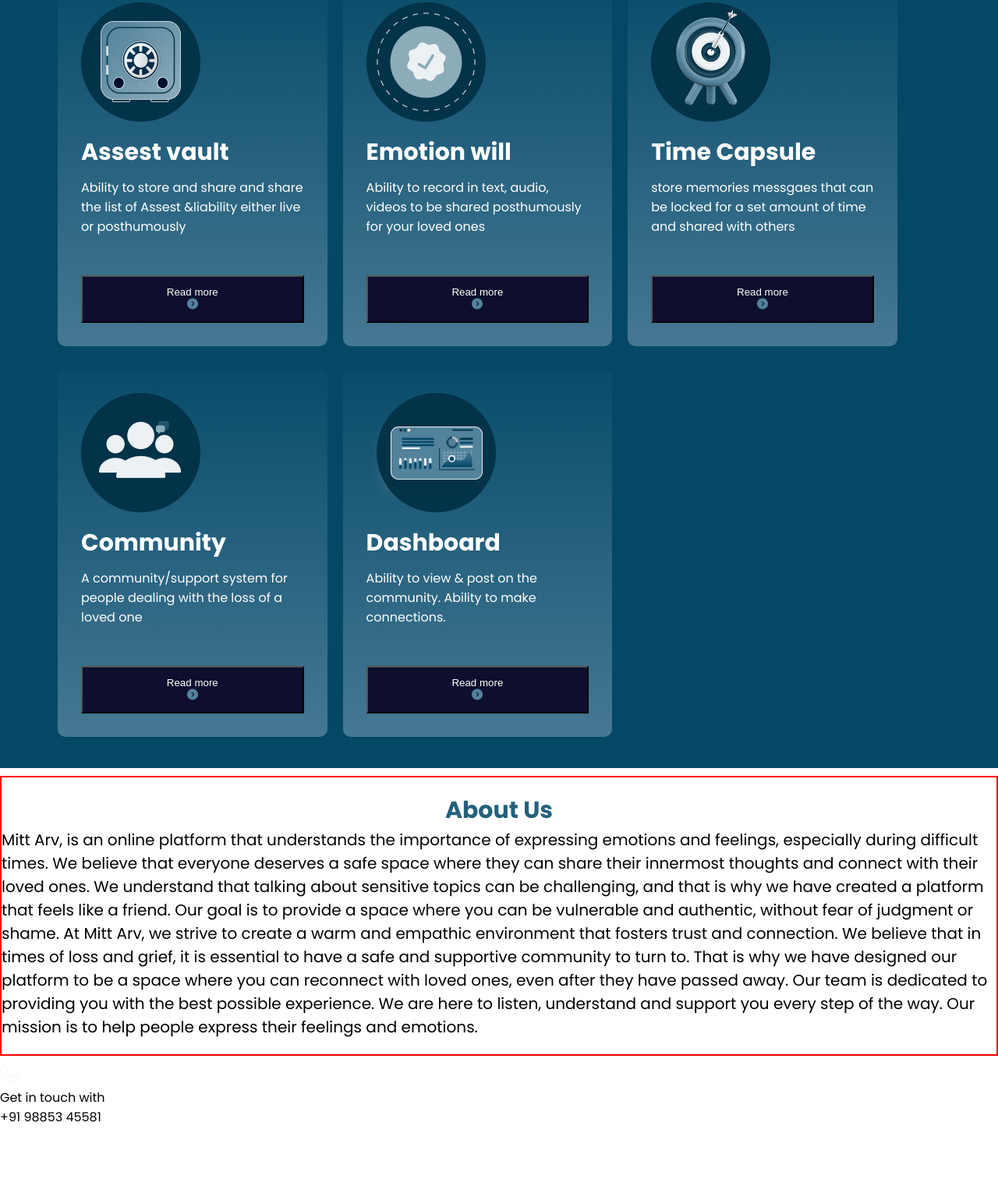
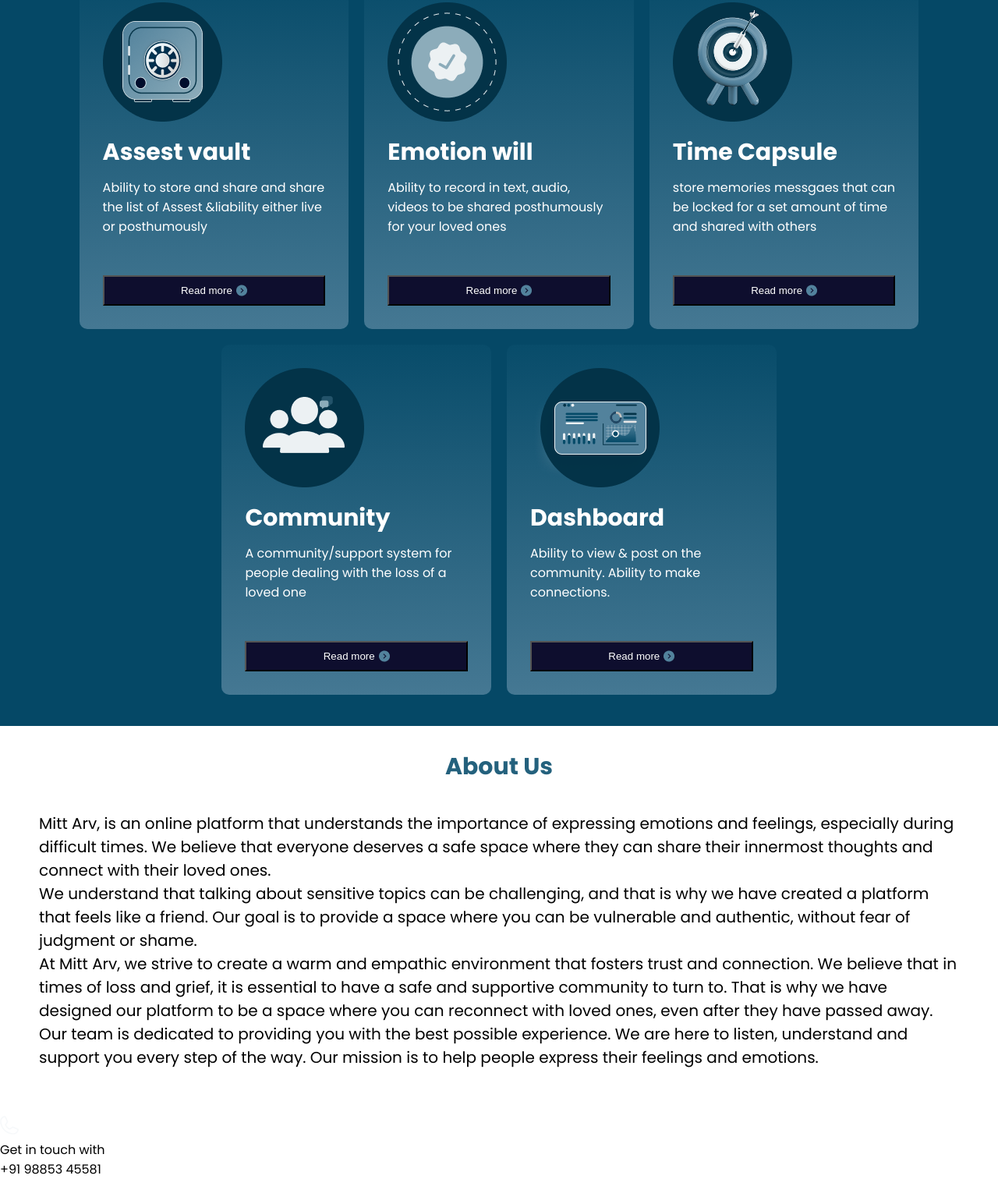
Before and after one commit to Opnex/figma-task, a plain HTML site: page index.html in a window 1280 px wide. Shown: the part 912-2424 px from the top of the page at 78% size. Before the commit the page ends 2357 px from the top, so only its background shows below. Drawn offline with Linux system fonts and the light colour scheme.

Commit message:
changes were made

```diff
--- a/index.html
+++ b/index.html
@@ -73,9 +73,7 @@
                 <button class="button">Read more <img src="/images/read-icon.png" alt=""></button>
                 </div>
             </div>
-        </div>
 
-        <div class="ass2">
             <div class="ass-div">
                 <img src="/images/community-pic.png" alt="box4">
                 <h2>Community</h2>
@@ -94,22 +92,17 @@
                 </div>
             </div>
         </div>
+
+
     </div>
 
         <div class="sub-con3">
             <h2>About Us</h2>
-            <p>Mitt Arv, is an online platform that understands the importance of expressing emotions and feelings, especially during difficult times. We believe that everyone deserves a safe space where they can share their innermost thoughts and connect with their loved ones.
+            <p>Mitt Arv, is an online platform that understands the importance of expressing emotions and feelings, especially during difficult times. We believe that everyone deserves a safe space where they can share their innermost thoughts and connect with their loved ones. <br>
 
+                We understand that talking about sensitive topics can be challenging, and that is why we have created a platform that feels like a friend. Our goal is to provide a space where you can be vulnerable and authentic, without fear of judgment or shame. <br>
 
-
-                We understand that talking about sensitive topics can be challenging, and that is why we have created a platform that feels like a friend. Our goal is to provide a space where you can be vulnerable and authentic, without fear of judgment or shame.
-
-
-
-
-                At Mitt Arv, we strive to create a warm and empathic environment that fosters trust and connection. We believe that in times of loss and grief, it is essential to have a safe and supportive community to turn to. That is why we have designed our platform to be a space where you can reconnect with loved ones, even after they have passed away.
-
-
+                At Mitt Arv, we strive to create a warm and empathic environment that fosters trust and connection. We believe that in times of loss and grief, it is essential to have a safe and supportive community to turn to. That is why we have designed our platform to be a space where you can reconnect with loved ones, even after they have passed away. <br>
 
                 Our team is dedicated to providing you with the best possible experience. We are here to listen, understand and support you every step of the way. Our mission is to help people express their feelings and emotions.</p>
         </div>
--- a/styles.css
+++ b/styles.css
@@ -110,17 +110,12 @@ body {
 }
 .ass {
     display: flex;
+    flex-wrap: wrap;
     width: 90%;
     margin: 10px auto;
     display: flex;
     align-items: center;
-}
-.ass2 {
-    display: flex;
-    width: 90%;
-    margin: 10px auto;
-    display: flex;
-    align-items: center;
+    justify-content: center;
 }
 .ass-div {
     /* border: 2px solid red;  */
@@ -146,19 +141,23 @@ body {
 }
 .button2 button {
     background-color: rgb(14, 14, 46);
-    padding: 12px 100px 12px 100px;
+    display: flex;
+    width: 100%;
+    padding: 10px;
+    gap: 5px;
+    text-align: center;
+    justify-content: center;
     color: #fff;
     /* border-radius: 10px;  */
 }
 
 
 .sub-con3 {
-    border: 2px solid red;
+    /* border: 2px solid red; */
     background-color: #fff;
     width: 100%;
     margin: 10px auto;
-    padding-top: 20px;
-    padding-bottom: 20px;
+    padding: 20px;
 }
 .sub-con3 h2 {
     text-align: center;
@@ -168,4 +167,6 @@ body {
 .sub-con3 p {
     text-align: start;
     font-size: 20px;
+    padding: 30px;
+    margin-top: 5px;
 }
```
